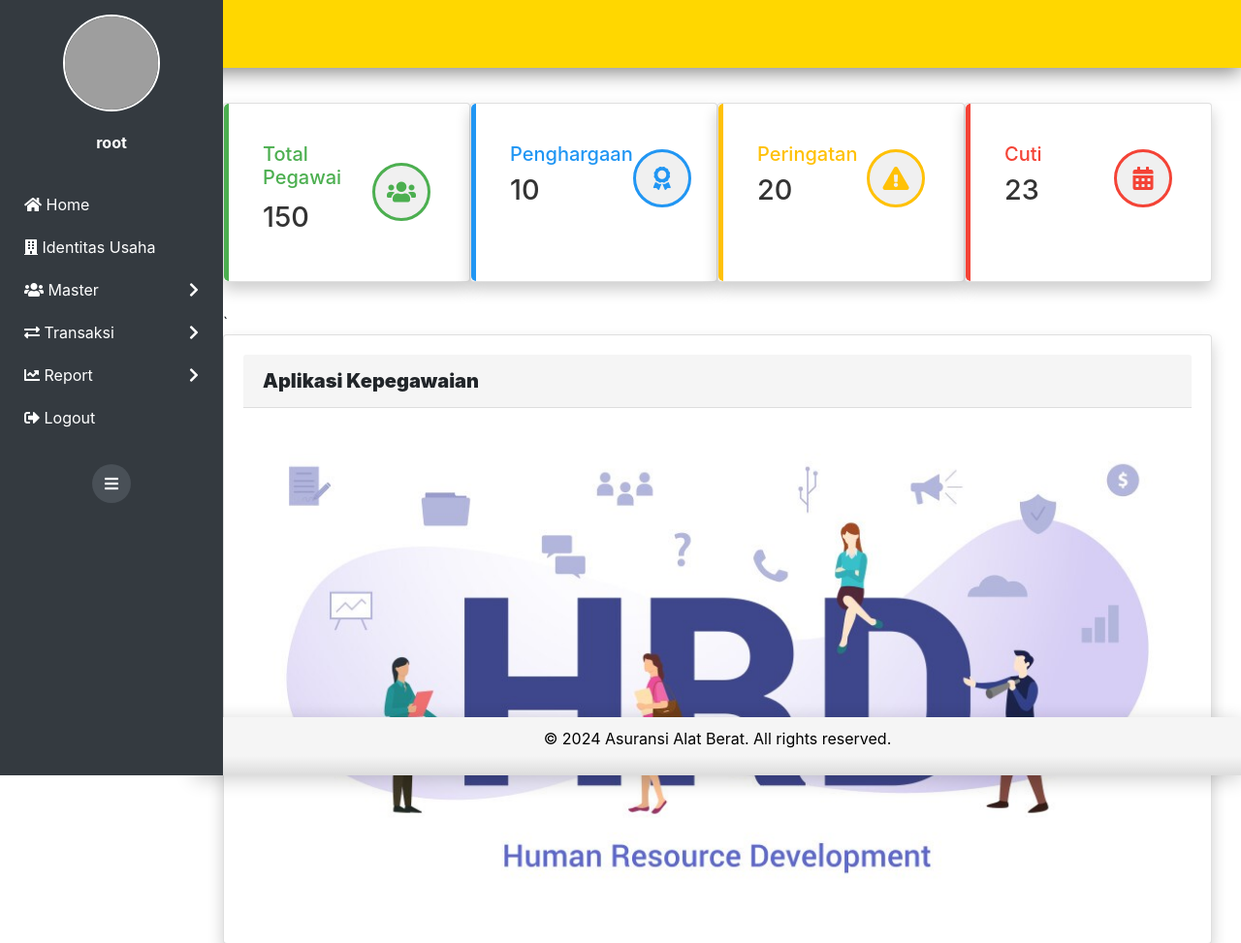
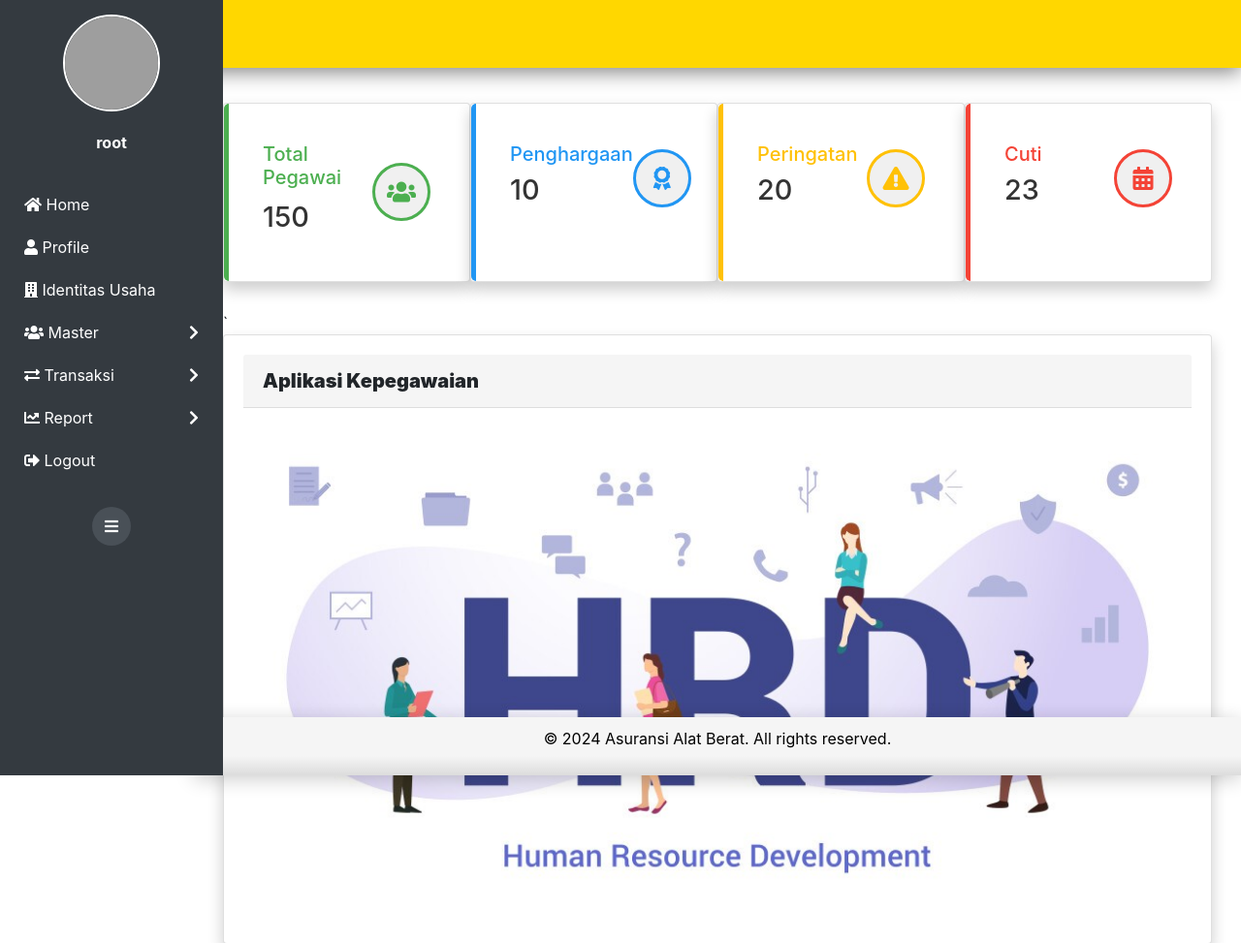
Before and after one commit to chrisnaocta/Semester-3-Web-HRD, a PHP site: page /index.php in a window 1280 px wide. Shown: the top 973 px of the page at 97% size. Run offline with PHP 8.4, Linux system fonts and the light colour scheme; the visitor is signed in with stand-in values (Sample User, id 1); data that the repository does not hold is empty; some libraries are stand-ins or nearby versions; grey boxes are pictures that could not be loaded.

Commit message:
Menambah opsi user di sidebar

```diff
--- a/sidebar.php
+++ b/sidebar.php
@@ -19,6 +19,7 @@
     </div>
     <ul>
         <li><a href="index.php"><span><i class="fas fa-home"></i> Home</span></a></li>
+        <li><a href="namausaha.php"><span><i class="fas fa-user"></i> Profile</span></a></li>
         <li><a href="namausaha.php"><span><i class="fas fa-building"></i> Identitas Usaha</span></a></li>
         <li>
             <a href="#" class="menu-toggle"><span><i class="fas fa-users"></i> Master</span><i class="fas fa-chevron-right arrow"></i></a>
```
